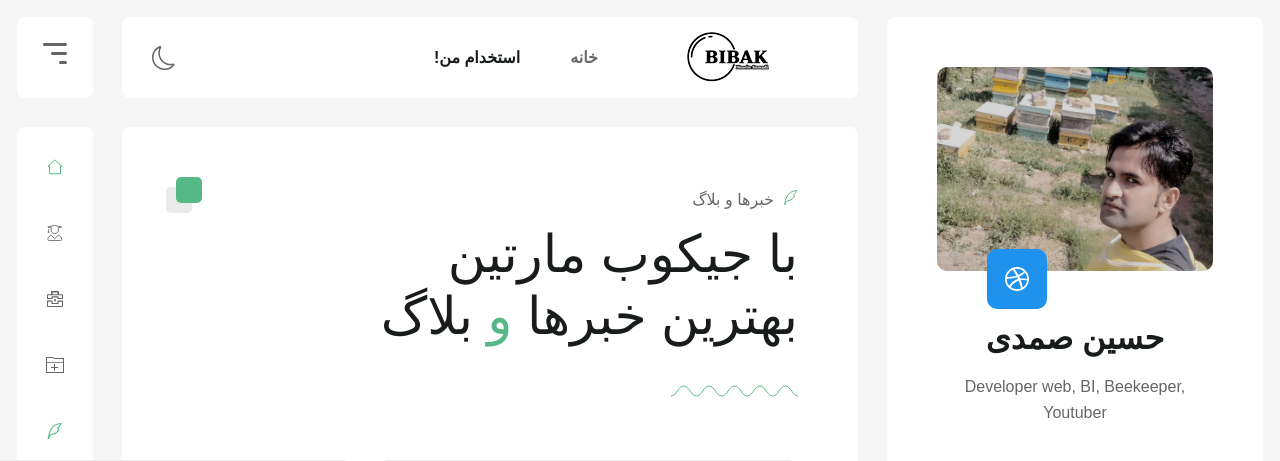
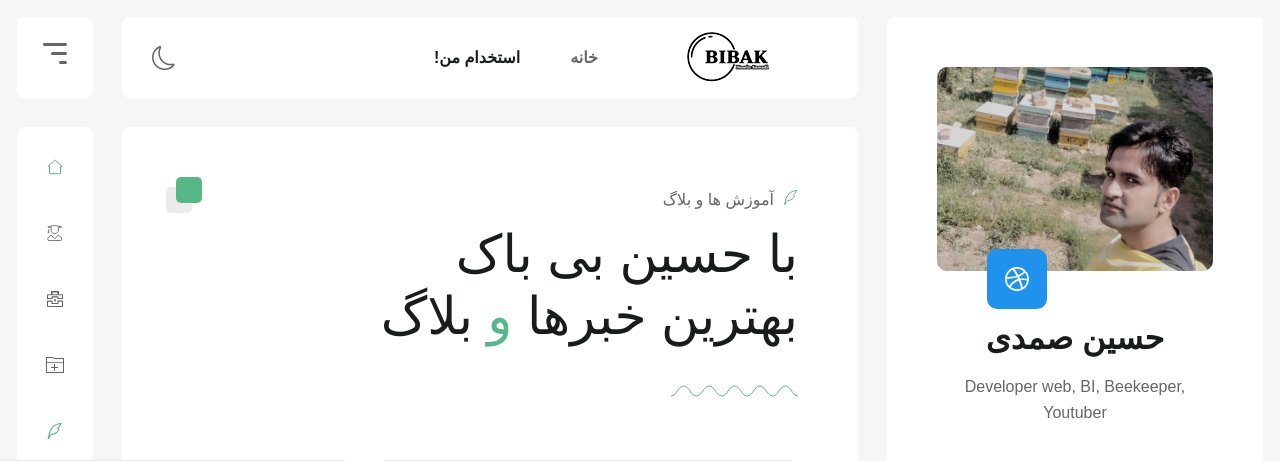
Before and after one commit to hoseinsamadi/resume-hosein, a Django app: page /blog in a window 1280 px wide. Shown: the top 461 px of the page. Run offline with Django 5.2, Linux system fonts and the light colour scheme; data comes from the database, SQL or seed files in the repository; some web fonts are replaced.

Commit message:
edit h1 blog home

```diff
--- a/templates/blog/blog.html
+++ b/templates/blog/blog.html
@@ -13,10 +13,10 @@
                                         <div class="icon">
                                         <img class="svg" src="{% static 'img/icons/blog.svg' %}" alt="blog">
                                         </div>
-                                        <p>خبرها و بلاگ</p>
+                                        <p>آموزش ها و بلاگ</p>
                                     </div>
                                     <h1 class="main-title">
-                                        با جیکوب مارتین <br>
+                                        با  حسین بی باک <br>
                                         بهترین خبرها<span> و </span> بلاگ
                                         <u>
                                             <img src="{% static 'img/content/line.svg' %}" alt="">
```
